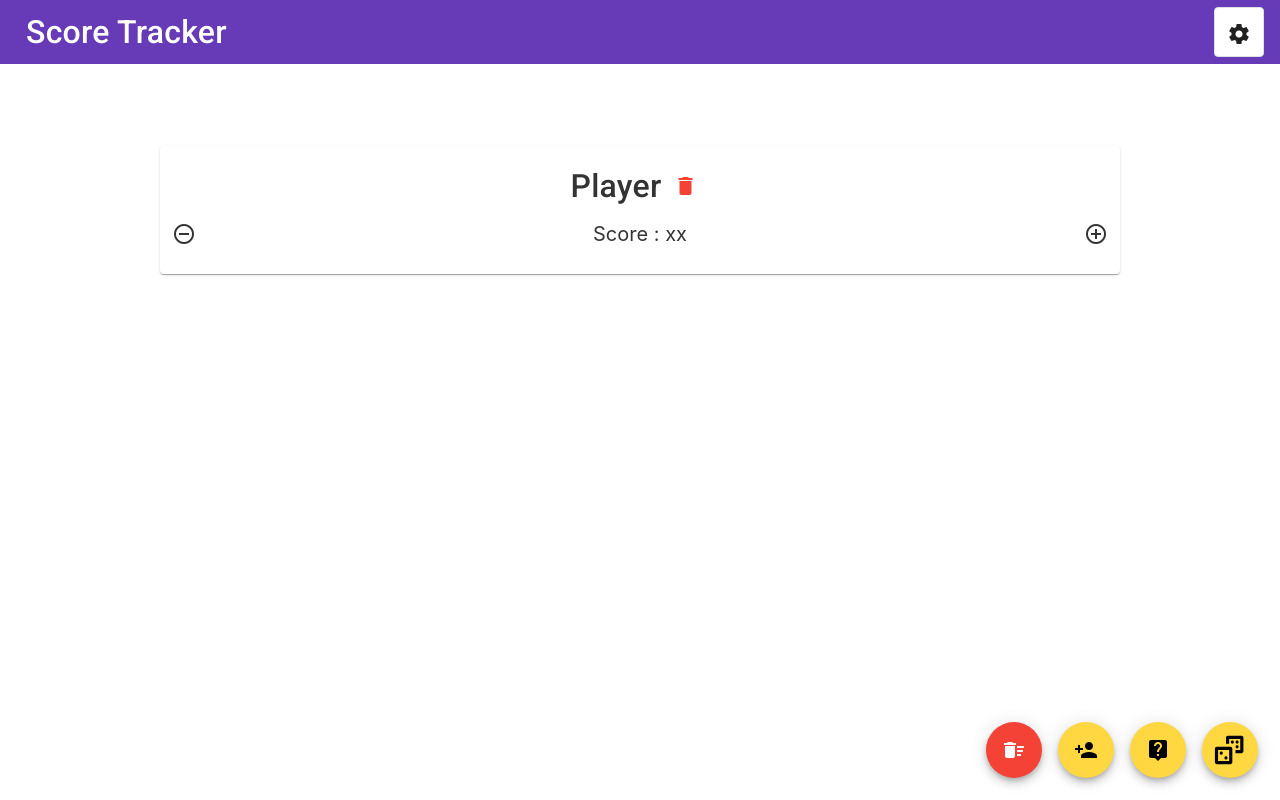
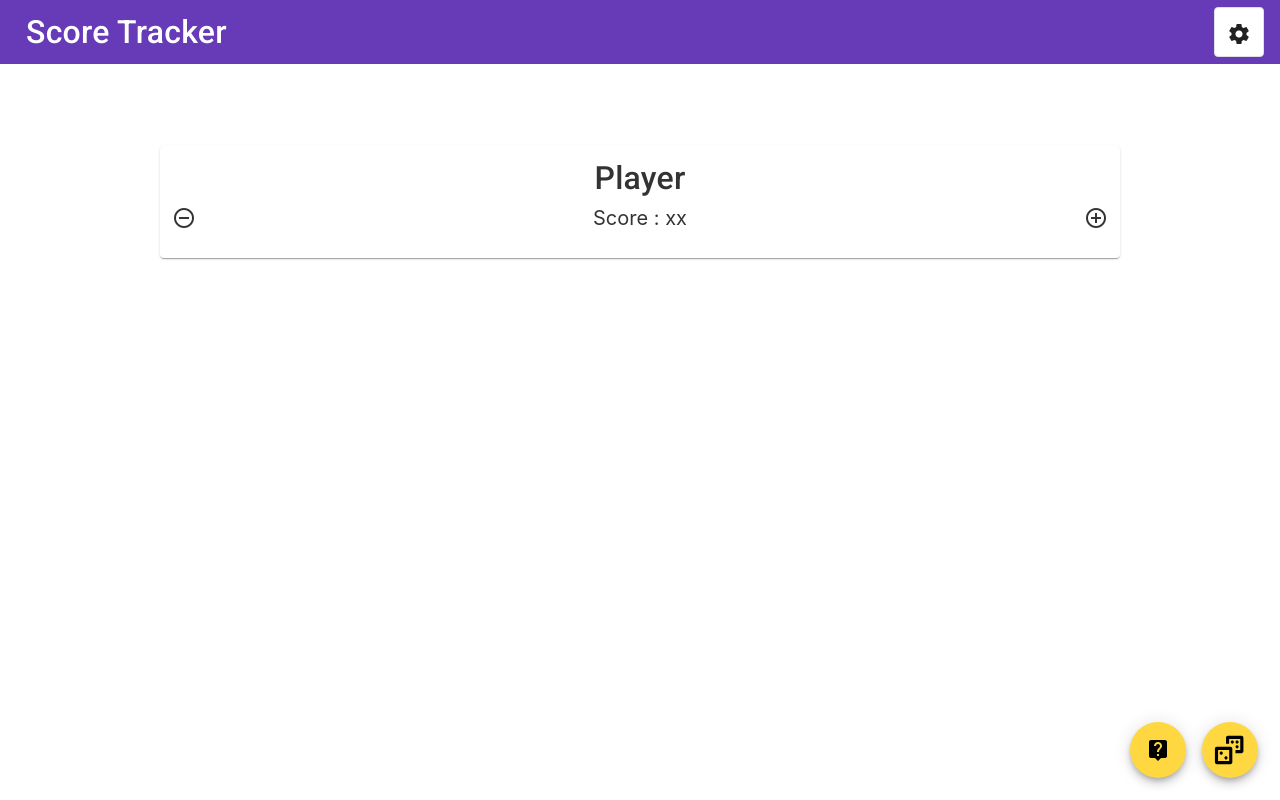
Before and after one commit to darkusagi99/ScoreTracker, an Angular app: page / in a window 1280 px wide. Built offline with nearby package versions, Linux system fonts and the light colour scheme.

Commit message:
Manage config button

```diff
--- a/src/app/app.component.html
+++ b/src/app/app.component.html
@@ -6,7 +6,7 @@
 	<span class="app-title">Score Tracker</span>
 	<div class="spacer"></div>
 	<!-- Settings button -->
-	<mat-button-toggle value="on" color="primary">
+	<mat-button-toggle value="on" color="primary" (click)="toggleConfig()">
 		<mat-icon>settings</mat-icon>
 	</mat-button-toggle>
 </mat-toolbar>
@@ -23,7 +23,7 @@
 		<mat-card-header>
 			<mat-card-title class="player-card-content">
 			<span class="player-card-content player-card-name ">Player</span>
-			<button mat-icon-button  color="warn" class="player-card-valign" aria-label="Delete Player">
+			<button mat-icon-button  color="warn" class="player-card-valign" aria-label="Delete Player"  *ngIf="configurationMode">
 				<mat-icon>delete</mat-icon>
 			</button>
 			</mat-card-title>
@@ -52,12 +52,12 @@
 	<!-- FAB section -->
 
 	<div class="fab-main card-container">
-      <div class="fab-button">
+      <div class="fab-button" *ngIf="configurationMode">
         <button mat-fab color="warn" aria-label="Delete All">
           <mat-icon>delete_sweep</mat-icon>
         </button>
       </div>
-      <div class="fab-button">
+      <div class="fab-button" *ngIf="configurationMode">
         <button mat-fab color="accent" aria-label="Add Player">
           <mat-icon>person_add</mat-icon>
         </button>
--- a/src/app/app.component.ts
+++ b/src/app/app.component.ts
@@ -6,5 +6,19 @@ import { Component } from '@angular/core';
   styleUrls: ['./app.component.css']
 })
 export class AppComponent {
-  title = 'score-tracker';
+	title = 'score-tracker';
+
+	// Flag for configuration mode
+	public configurationMode : boolean;
+
+	// Constructor
+	constructor() {
+		this.configurationMode = false;
+	}
+
+	// Toggle config mode
+	toggleConfig() {
+		this.configurationMode = !this.configurationMode;
+	}
+
 }
```
Also changed, not shown: firebase.json (added).
